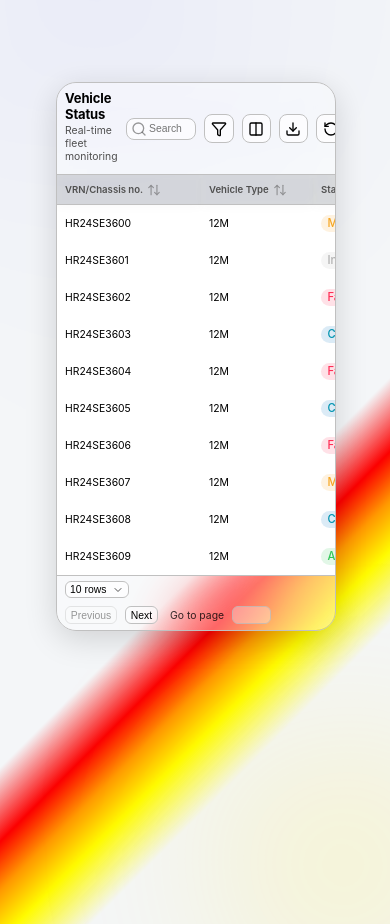
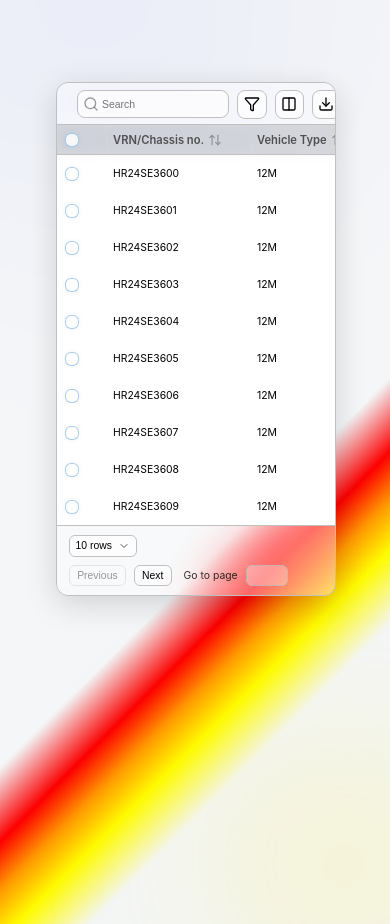
Before and after one commit to Praveen343577/Reusable-Table-Component, a React (Vite) app: page / in a window 390 px wide. Built offline with nearby package versions, Linux system fonts and the light colour scheme; the HTML template or start-up script is replaced by a standard one.

Commit message:
updated responsiveness

```diff
--- a/src/App.jsx
+++ b/src/App.jsx
@@ -133,7 +133,7 @@ function App() {
           prevData={prevData}
           tabs={tabs}
           defaultTab="ALL"
-          showTabs={false}
+          showTabs={true}
           title="Vehicle Status"
           subtitle="Real-time fleet monitoring"
           // Feature 4: Toolbar button visibility
@@ -142,7 +142,7 @@ function App() {
           showColumnToggle={true}
           showExport={true}
           // Feature 6: Row selection
-          showRowSelection={false}
+          showRowSelection={true}
           // Feature 1: Only these columns appear in the filter dropdown
           filterableColumns={['status', 'fleet', 'speed', 'driver']}
           // Feature 2 & 3: Range filters + search toggle
--- a/src/Components/Table/Body/DeltaPill.css
+++ b/src/Components/Table/Body/DeltaPill.css
@@ -33,21 +33,21 @@
 }
 
 @media (max-width: 72rem) {
-  .ct-delta-pill { padding: 1.5px 5px; font-size: 9px; margin-left: 5px; }
-  .ct-delta-icon { font-size: 9px; margin-right: 3px; }
+  .ct-delta-pill { padding: 1.5px 5px; font-size: 10px; margin-left: 5px; }
+  .ct-delta-icon { font-size: 10px; }
 }
 
 @media (max-width: 64rem) {
-  .ct-delta-pill { padding: 1px 4px; font-size: 8px; margin-left: 4px; }
-  .ct-delta-icon { font-size: 8px; margin-right: 2px; }
+  .ct-delta-pill { padding: 1px 4px; font-size: 9px; margin-left: 4px; }
+  .ct-delta-icon { display: none; }
 }
 
 @media (max-width: 56rem) {
-  .ct-delta-pill { padding: 1px 3px; font-size: 8px; margin-left: 3px; }
-  .ct-delta-icon { font-size: 8px; margin-right: 2px; }
+  .ct-delta-pill { padding: 1px 3px; font-size: 9px; margin-left: 3px; }
+  .ct-delta-icon { display: none; }
 }
 
 @media (max-width: 48rem) {
-  .ct-delta-pill { padding: 0px 2px; font-size: 7px; margin-left: 2px; }
-  .ct-delta-icon { font-size: 7px; margin-right: 1px; }
+  .ct-delta-pill { padding: 0px 2px; font-size: 8px; margin-left: 2px; }
+  .ct-delta-icon { display: none; }
 }
--- a/src/Components/Table/Pagination/Pagination.css
+++ b/src/Components/Table/Pagination/Pagination.css
@@ -31,7 +31,7 @@
   background: rgba(255, 255, 255, 0.6);
   border: 1px solid var(--bw-400);
   border-radius: 6px;
-  padding: 0.25rem 0.625rem;
+  padding: 0.375rem 0.75rem;
   font-size: 0.875rem;
   color: var(--text-main);
   cursor: pointer;
@@ -152,38 +152,38 @@
 @media (max-width: 72rem) {
   .ct-footer { padding: 0.75rem 1rem; flex-wrap: wrap; gap: 1rem; justify-content: space-between; }
   .ct-showing-text { font-size: 0.8125rem; }
-  .ct-rows-trigger { padding: 0.2rem 0.5rem; font-size: 0.8125rem; }
-  .ct-page-btn { padding: 0.3rem 0.6rem; font-size: 0.8125rem; min-width: 1.75rem; }
+  .ct-rows-trigger { padding: 0.3rem 0.6rem; font-size: 0.8125rem; }
+  .ct-page-btn { padding: 0.3rem 0.6rem; font-size: 0.85rem; min-width: 1.75rem; }
   .ct-go-to { font-size: 0.8125rem; margin-left: 0.75rem; }
-  .ct-go-to input { width: 2.75rem; padding: 0.3rem; font-size: 0.8125rem; }
+  .ct-go-to input { width: 2.75rem; padding: 0.3rem 0.3rem; font-size: 0.8125rem; }
 }
 
 @media (max-width: 64rem) {
   .ct-showing-label { display: none; }
-  .ct-footer { padding: 0.6rem 0.85rem; }
+  .ct-footer { padding: 0.7rem 0.85rem; }
   .ct-showing-text { font-size: 0.75rem; }
-  .ct-rows-trigger { padding: 0.15rem 0.4rem; font-size: 0.75rem; }
-  .ct-page-btn { padding: 0.25rem 0.5rem; font-size: 0.75rem; min-width: 1.5rem; }
+  .ct-rows-trigger { padding: 0.3rem 0.6rem; font-size: 0.75rem; }
+  .ct-page-btn { padding: 0.3rem 0.6rem; font-size: 0.85rem; min-width: 1.5rem; }
   .ct-go-to { font-size: 0.75rem; margin-left: 0.5rem; }
-  .ct-go-to input { width: 2.5rem; padding: 0.25rem; font-size: 0.75rem; }
+  .ct-go-to input { width: 2.5rem; padding: 0.35rem; font-size: 0.75rem; }
 }
 
 @media (max-width: 56rem) {
-  .ct-footer { padding: 0.5rem 0.75rem; }
+  .ct-footer { padding: 0.6rem 0.85rem; }
   .ct-showing-text { font-size: 0.7rem; }
-  .ct-rows-trigger { padding: 0.15rem 0.3rem; font-size: 0.7rem; }
-  .ct-page-btn { padding: 0.2rem 0.4rem; font-size: 0.7rem; min-width: 1.25rem; }
+  .ct-rows-trigger { padding: 0.25rem 0.35rem; font-size: 0.7rem; }
+  .ct-page-btn { padding: 0.25rem 0.5rem; font-size: 0.7rem; min-width: 1.25rem; }
   .ct-go-to { font-size: 0.7rem; margin-left: 0.4rem; }
-  .ct-go-to input { width: 2.25rem; padding: 0.2rem; font-size: 0.7rem; }
+  .ct-go-to input { width: 2.25rem; padding: 0.25rem; font-size: 0.7rem; }
 }
 
 @media (max-width: 48rem) {
-  .ct-footer { flex-direction: row; flex-wrap: wrap; justify-content: space-between; gap: 0.5rem; padding: 0.4rem 0.5rem; }
+  .ct-footer { flex-direction: row; flex-wrap: wrap; justify-content: space-between; gap: 0.5rem; padding: 0.6rem 0.75rem; }
   .ct-showing-text { width: auto; font-size: 0.65rem; }
-  .ct-rows-trigger { padding: 0.1rem 0.25rem; font-size: 0.65rem; }
+  .ct-rows-trigger { padding: 0.25rem 0.35rem; font-size: 0.65rem; }
   .ct-pagination-controls { width: auto; flex-wrap: wrap; justify-content: flex-end; }
   .ct-go-to { width: auto; margin-left: 0.25rem; font-size: 0.65rem; }
-  .ct-go-to input { width: 2rem; padding: 0.15rem; font-size: 0.65rem; }
+  .ct-go-to input { width: 2rem; padding: 0.25rem; font-size: 0.65rem; }
   .ct-pagination-numbers { display: none; }
-  .ct-page-btn { padding: 0.15rem 0.3rem; font-size: 0.65rem; }
+  .ct-page-btn { padding: 0.25rem 0.45rem; font-size: 0.65rem; }
 }
--- a/src/Components/Table/Table.css
+++ b/src/Components/Table/Table.css
@@ -305,8 +305,8 @@
 
 /* ===== Responsive Breakpoints ===== */
 @media (max-width: 72rem) {
-  .ct-table th { padding: 0.875rem 0.875rem; font-size: 0.75rem; }
-  .ct-table td { padding: 0.4rem 0.875rem; font-size: 0.8125rem; height: 2.5rem; }
+  .ct-table th { padding: 0.875rem 0.875rem; font-size: 0.8rem; }
+  .ct-table td { padding: 0.4rem 0.875rem; font-size: 0.8125rem; height: 3.25rem; }
   .ct-checkbox { width: 1.125rem; height: 1.125rem; }
   .ct-btn { padding: 0.45rem 0.85rem; font-size: 0.8125rem; gap: 0.4rem; }
   .status-chip { padding: 0.2rem 0.6rem; font-size: 0.8125rem; }
@@ -315,8 +315,9 @@
 }
 
 @media (max-width: 64rem) {
-  .ct-table th { padding: 0.75rem 0.75rem; font-size: 0.7rem; }
-  .ct-table td { padding: 0.35rem 0.75rem; font-size: 0.75rem; height: 2.25rem; }
+  .ct-container { border-radius: 18px; }
+  .ct-table th { padding: 0.75rem 0.75rem; font-size: 0.8rem; }
+  .ct-table td { padding: 0.35rem 0.75rem; font-size: 0.75rem; height: 2.5rem; }
   .ct-checkbox { width: 1rem; height: 1rem; }
   .ct-btn { padding: 0.4rem 0.75rem; font-size: 0.75rem; }
   .status-chip { padding: 0.15rem 0.5rem; font-size: 0.75rem; }
@@ -325,8 +326,9 @@
 }
 
 @media (max-width: 56rem) {
-  .ct-table th { padding: 0.65rem 0.65rem; font-size: 0.65rem; }
-  .ct-table td { padding: 0.3rem 0.65rem; font-size: 0.7rem; height: 2rem; }
+  .ct-container { border-radius: 15px; }
+  .ct-table th { padding: 0.65rem 0.65rem; font-size: 0.75rem; }
+  .ct-table td { padding: 0.3rem 0.65rem; font-size: 0.75rem; height: 2.25rem; }
   .driver-avatar { width: 1.25rem; height: 1.25rem; font-size: 0.6rem; }
   .ct-glass-dropdown-item { padding: 0.35rem; font-size: 0.75rem; }
 
@@ -338,8 +340,9 @@
 }
 
 @media (max-width: 48rem) {
-  .ct-table th { padding: 0.5rem 0.5rem; font-size: 0.6rem; }
-  .ct-table td { padding: 0.25rem 0.5rem; font-size: 0.65rem; height: 1.75rem; }
+  .ct-container { border-radius: 12px; }
+  .ct-table th { padding: 0.5rem 0.5rem; font-size: 0.7rem; }
+  .ct-table td { padding: 0.25rem 0.5rem; font-size: 0.65rem; height: 1.85rem; }
   .ct-checkbox { width: 0.875rem; height: 0.875rem; }
   .ct-btn { padding: 0.35rem 0.65rem; font-size: 0.7rem; }
   .ct-toolbar-actions .ct-btn { padding: 0.35rem; }
--- a/src/Components/Table/Toolbar/Filter.css
+++ b/src/Components/Table/Toolbar/Filter.css
@@ -207,29 +207,29 @@
 }
 
 @media (max-width: 72rem) {
-  .ct-filter-dropdown { min-width: 15rem; }
+  .ct-filter-dropdown { min-width: 10rem !important; }
   .ct-filter-title { font-size: 0.75rem; }
   .ct-filter-clear-all { font-size: 0.7rem; }
   .ct-filter-column-header { padding: 0.55rem 0.8rem; font-size: 0.75rem; }
-  .ct-filter-values { width: 11.5rem; padding: 0.45rem; }
+  .ct-filter-values { width: 10.5rem; padding: 0.45rem; }
   .ct-filter-value-item { padding: 0.35rem 0.45rem !important; font-size: 0.75rem !important; gap: 0.45rem !important; }
 }
 
 @media (max-width: 64rem) {
-  .ct-filter-dropdown { min-width: 14rem; }
+  .ct-filter-dropdown { min-width: 8.5rem !important; padding: 0.5rem !important;}
   .ct-filter-title { font-size: 0.7rem; }
   .ct-filter-clear-all { font-size: 0.65rem; }
   .ct-filter-column-header { padding: 0.5rem 0.75rem; font-size: 0.75rem; }
-  .ct-filter-values { width: 11rem; padding: 0.4rem; }
+  .ct-filter-values { width: 8.5rem; padding: 0.4rem; }
   .ct-filter-value-item { padding: 0.3rem 0.4rem !important; font-size: 0.75rem !important; gap: 0.4rem !important; }
 }
 
 @media (max-width: 56rem) {
-  .ct-filter-dropdown { min-width: 13rem; }
+  .ct-filter-dropdown { min-width: 7.5rem !important; }
   .ct-filter-title { font-size: 0.65rem; }
   .ct-filter-clear-all { font-size: 0.6rem; }
   .ct-filter-column-header { padding: 0.45rem 0.65rem; font-size: 0.7rem; }
-  .ct-filter-values { width: 10.5rem; padding: 0.35rem; }
+  .ct-filter-values { width: 7.5rem; padding: 0.35rem; }
   .ct-filter-value-item { padding: 0.25rem 0.35rem !important; font-size: 0.7rem !important; gap: 0.35rem !important; }
 }
 
--- a/src/Components/Table/Toolbar/Search.css
+++ b/src/Components/Table/Toolbar/Search.css
@@ -47,21 +47,21 @@
 }
 
 @media (max-width: 72rem) {
-  .ct-search-input { padding: 0.45rem 0.75rem 0.45rem 2rem; font-size: 0.8125rem; max-width: 12rem; }
+  .ct-search-input { padding: 0.4725rem 0.75rem 0.4725rem 2rem; font-size: 0.8125rem; max-width: 8rem; }
   .ct-search-icon { left: 0.65rem; }
 }
 
 @media (max-width: 64rem) {
-  .ct-search-input { padding: 0.4rem 0.6rem 0.4rem 1.75rem; font-size: 0.75rem; max-width: 4.5rem; }
+  .ct-search-input { padding: 0.4835rem 0.6rem 0.4835rem 1.75rem; font-size: 0.75rem; max-width: 6.5rem; }
   .ct-search-icon { left: 0.5rem; }
 }
 
 @media (max-width: 56rem) {
-  .ct-search-input { padding: 0.35rem 0.5rem 0.35rem 1.5rem; font-size: 0.7rem; max-width: 3.5rem; }
-  .ct-search-icon { left: 0.4rem; }
+  .ct-search-input { padding: 0.4835rem 0.5rem 0.4835rem 1.5rem; font-size: 0.7rem; max-width: 9.5rem; }
+  .ct-search-icon { left: 0.35rem; }
 }
 
 @media (max-width: 48rem) {
-  .ct-search-input { padding: 0.3rem 0.4rem 0.3rem 1.4rem; font-size: 0.65rem; max-width: 2.5rem; }
+  .ct-search-input { padding: 0.475rem 0.4rem 0.475rem 1.5rem; font-size: 0.65rem; max-width: 7.5rem; }
   .ct-search-icon { left: 0.35rem; }
 }
--- a/src/Components/Table/Toolbar/Toolbar.css
+++ b/src/Components/Table/Toolbar/Toolbar.css
@@ -104,31 +104,33 @@
   .ct-toolbar { padding: 0.75rem 1rem 0 1rem; flex-wrap: nowrap; gap: 0.5rem; }
   .ct-tab { font-size: 0.875rem; padding: 0.4rem 0 0.8rem 0; }
   .ct-toolbar-actions { gap: 0.75rem; margin-bottom: 0.75rem; flex-wrap: nowrap; }
-  .ct-toolbar-title { font-size: 1.125rem; }
+  .ct-toolbar-title { font-size: 1.25rem; }
   .ct-toolbar-subtitle { font-size: 0.8125rem; }
 }
 
 @media (max-width: 64rem) {
   .ct-toolbar { padding: 0.6rem 0.85rem 0 0.85rem; }
+  .ct-tabs{ gap: 1rem; }
   .ct-tab { font-size: 0.8125rem; padding: 0.35rem 0 0.7rem 0; }
   .ct-toolbar-actions { gap: 0.5rem; margin-bottom: 0.6rem; }
-  .ct-toolbar-title { font-size: 1rem; }
+  .ct-toolbar-title { font-size: 1.25rem; }
   .ct-toolbar-subtitle { font-size: 0.75rem; }
 }
 
 @media (max-width: 56rem) {
   .ct-toolbar { padding: 0.5rem 0.75rem 0 0.75rem; }
+  .ct-tabs{ gap: 1rem; }
   .ct-tab { font-size: 0.75rem; padding: 0.3rem 0 0.6rem 0; }
   .ct-toolbar-actions { margin-bottom: 0.5rem; }
-  .ct-toolbar-title { font-size: 0.875rem; }
-  .ct-toolbar-subtitle { font-size: 0.7rem; }
+  .ct-toolbar-title { font-size: 1.2rem; }
+  .ct-toolbar-subtitle { font-size: 0.75rem; }
 }
 
 @media (max-width: 48rem) {
-  .ct-toolbar { flex-direction: row; align-items: center; flex-wrap: nowrap; padding: 0.4rem 0.5rem 0 0.5rem; }
+  .ct-toolbar { flex-direction: row; align-items: center; flex-wrap: nowrap; padding: 0.4rem 0.75rem 0 0.75rem; }
   .ct-toolbar-actions { width: auto; justify-content: flex-end; flex-wrap: nowrap; overflow-x: visible; margin-bottom: 0.4rem; }
   .ct-tabs { width: auto; overflow-x: auto; gap: 0.75rem; }
   .ct-tab { font-size: 0.7rem; padding: 0.25rem 0 0.5rem 0; }
-  .ct-toolbar-title { font-size: 0.8125rem; }
+  .ct-toolbar-title { font-size: 1rem; }
   .ct-toolbar-subtitle { font-size: 0.65rem; }
 }
```
